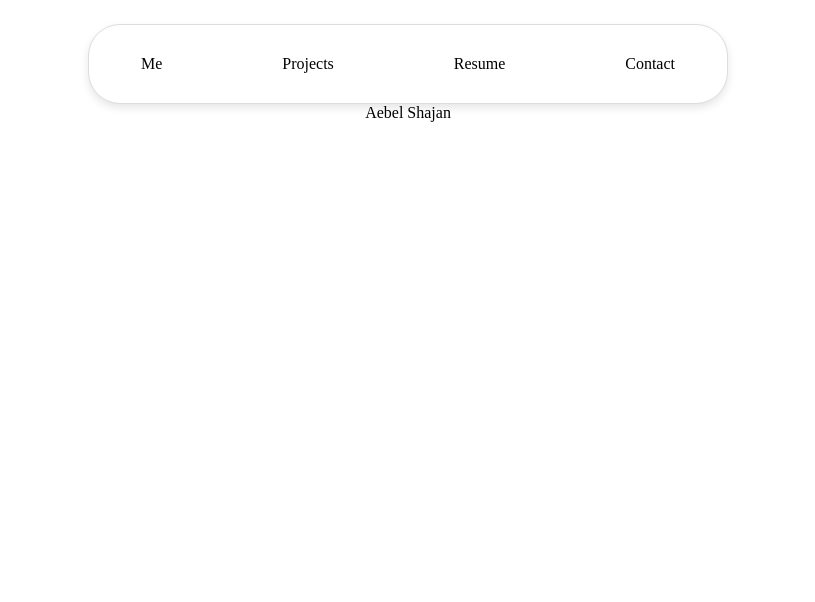
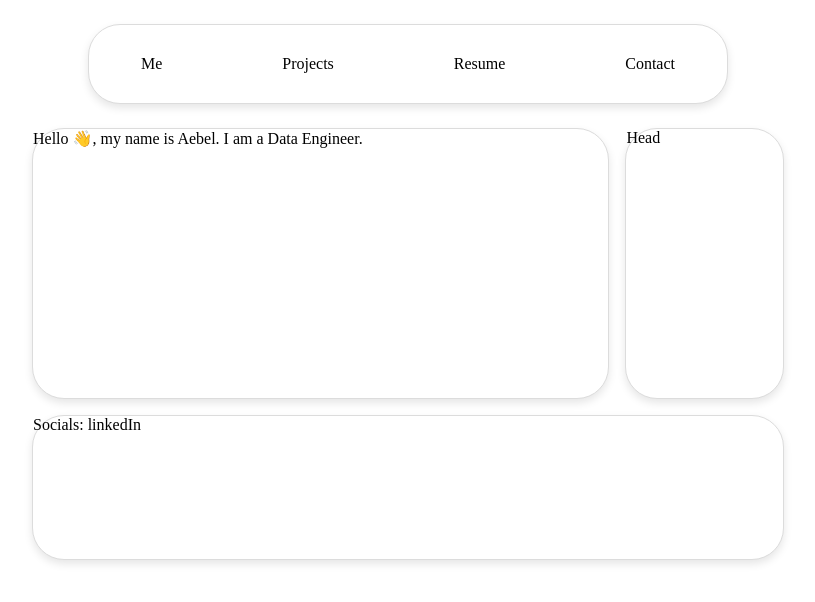
Before and after one commit to Aebel-Shajan/Aebel-Shajan.github.io, a React (Vite) app: page / in a window 1280 px wide. Shown: the top 602 px of the page, without its empty margins (232-1047 px from the left). Built offline with nearby package versions, Linux system fonts and the light colour scheme.

Commit message:
Add about section component.

```diff
--- a/src/App.jsx
+++ b/src/App.jsx
@@ -1,11 +1,12 @@
 import './App.css'
 import Navbar from './components/Navbar/Navbar'
+import About from './components/Sections/About/About'
 
 function App() {
   return (
     <div className='app'>
       <Navbar />
-      Aebel Shajan
+      <About />
     </div>
   )
 }
--- /dev/null
+++ b/src/components/Sections/About/About.css
@@ -0,0 +1,33 @@
+#about {
+    width: 50rem;
+    height: 30rem;
+    padding: 1rem;
+
+
+    display: grid;
+    grid-template-areas:
+            "a a a"
+            "b c c"
+            "b c c";
+}
+#about {
+    width: 50rem;
+    height: 30rem;
+    padding: 1.5rem;
+
+    display: grid;
+    grid-template-areas:
+            "a a b"
+            "a a b"
+            "c c c";
+    gap: 1rem;
+}
+#hello {
+    grid-area: a;
+}
+#head {
+    grid-area: b;
+}
+#socials {
+    grid-area: c;
+}
--- /dev/null
+++ b/src/components/Sections/About/About.jsx
@@ -0,0 +1,22 @@
+import Card from "../../Card/Card";
+import "./About.css";
+
+const About = () => {
+    return (
+        <section id="about">
+            <Card id="hello">
+                Hello 👋, my name is Aebel.
+                I am a Data Engineer.
+            </Card>
+            <Card id="head">
+                Head
+            </Card>
+            <Card id="socials">
+                Socials:
+                linkedIn
+            </Card>
+        </section>
+    );
+}
+
+export default About;
```
